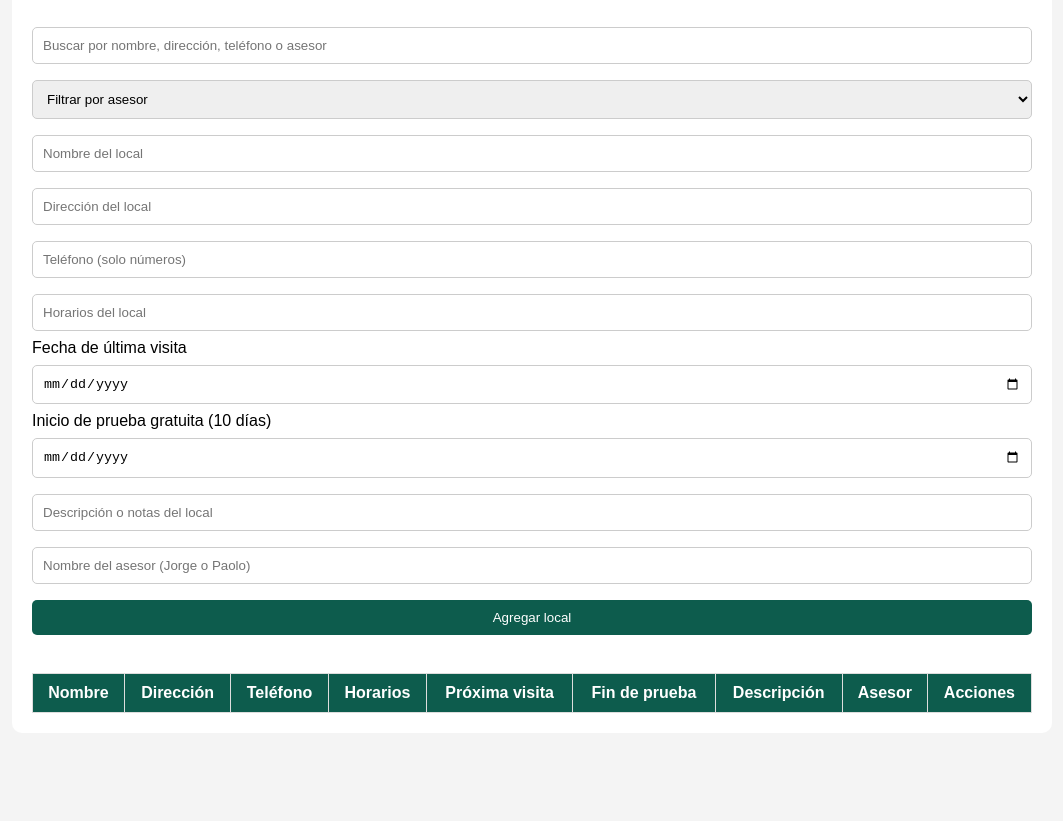
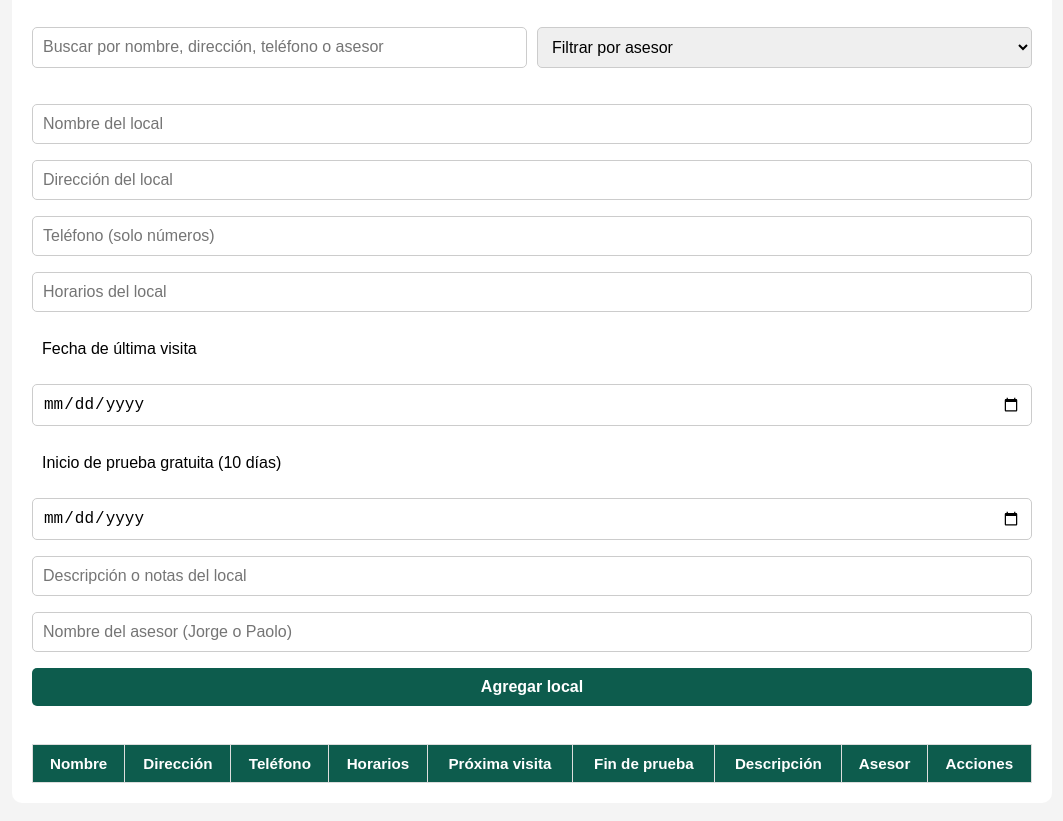
Before and after one commit to PaoloMariano14/CRM-Measy-Reservas-, a plain HTML site: page index.html in a window 1280 px wide. Shown: the part 101-922 px from the top of the page, without its empty margins (108-1171 px from the left). Before the commit the page ends 854 px from the top, so only its background shows below. Drawn offline with Linux system fonts and the light colour scheme.

Commit message:
Actualizar style.css

```diff
--- a/style.css
+++ b/style.css
@@ -18,11 +18,17 @@ h1 {
   color: #0D5C4D;
 }
 
-input, button, select {
+input, button, select, label {
   margin: 8px 0;
   padding: 10px;
   width: 100%;
   box-sizing: border-box;
+  font-size: 1rem;
+}
+
+label {
+  display: block;
+  margin-top: 10px;
 }
 
 input[type="text"], input[type="date"], select {
@@ -36,6 +42,30 @@ button {
   border: none;
   border-radius: 5px;
   cursor: pointer;
+  font-weight: bold;
+}
+
+button:hover {
+  background-color: #0a4c3f;
+}
+
+/* Filtros */
+.filters {
+  display: flex;
+  flex-direction: column;
+  gap: 10px;
+  margin-bottom: 20px;
+}
+
+@media (min-width: 600px) {
+  .filters {
+    flex-direction: row;
+  }
+
+  .filters input,
+  .filters select {
+    flex: 1;
+  }
 }
 
 /* Tabla */
@@ -48,6 +78,7 @@ table {
   width: 100%;
   border-collapse: collapse;
   margin-top: 10px;
+  font-size: 0.95rem;
 }
 
 thead {
@@ -64,13 +95,13 @@ th, td {
 td.visit-warning {
   background-color: #FFFACD;
   font-weight: bold;
-  color: #B8860B; /* amarillo oscuro */
+  color: #B8860B;
 }
 
 td.trial-warning {
   background-color: #FFD1D1;
   font-weight: bold;
-  color: #8B0000; /* rojo fuerte */
+  color: #8B0000;
 }
 
 .action-btn {
```
